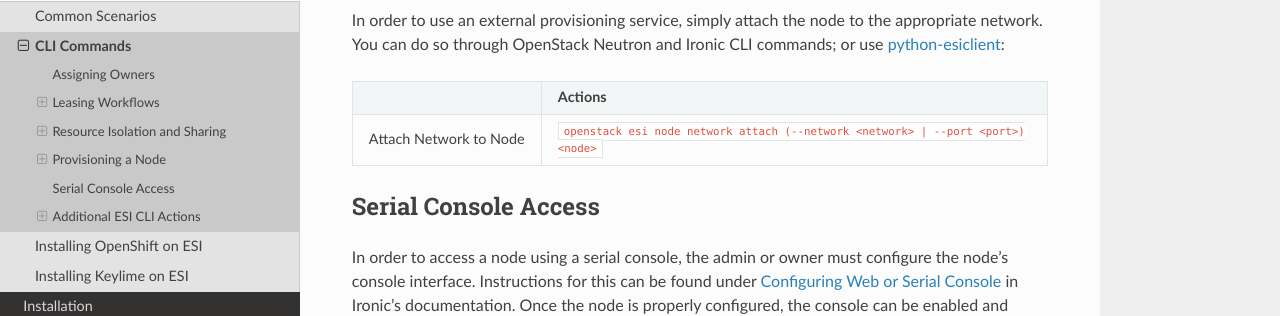
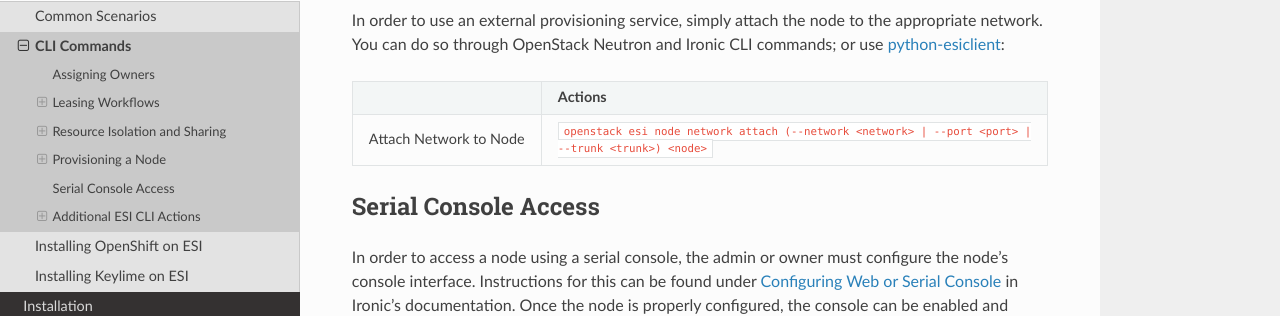
Before and after one commit to CCI-MOC/esi, a Sphinx documentation site: the page built from docs/source/usage/cli.rst, in a window 1280 px wide and 1400 px high, scrolled down 4225 px. Shown: the part 135-451 px from the top of the window. Built offline with Sphinx 7.4.7 and the Read the Docs theme 2.0.0, drawn with Linux system fonts in a browser that asks for light colours; some of the changed text lies outside the part shown.

Commit message:
Update esi node network attach cli usage

```diff
--- a/docs/source/usage/cli.rst
+++ b/docs/source/usage/cli.rst
@@ -203,11 +203,11 @@
 
 In order to use an external provisioning service, simply attach the node to the appropriate network. You can do so through OpenStack Neutron and Ironic CLI commands; or use `python-esiclient`_:
 
-+-------------------------------+------------------------------------------------------------------------------------+
-|                               | **Actions**                                                                        |
-+-------------------------------+------------------------------------------------------------------------------------+
-| Attach Network to Node        | ``openstack esi node network attach (--network <network> | --port <port>) <node>`` |
-+-------------------------------+------------------------------------------------------------------------------------+
++-------------------------------+------------------------------------------------------------------------------------------------------+
+|                               | **Actions**                                                                                          |
++-------------------------------+------------------------------------------------------------------------------------------------------+
+| Attach Network to Node        | ``openstack esi node network attach (--network <network> | --port <port> | --trunk <trunk>) <node>`` |
++-------------------------------+------------------------------------------------------------------------------------------------------+
 
 Serial Console Access
 ---------------------
@@ -263,15 +263,15 @@
 Node/Network Management
 ~~~~~~~~~~~~~~~~~~~~~~~
 
-+-------------------------------+------------------------------------------------------------------------------------+
-|                               | **Actions**                                                                        |
-+-------------------------------+------------------------------------------------------------------------------------+
-| List Node/Network Attachments | ``openstack esi node network list``                                                |
-+-------------------------------+------------------------------------------------------------------------------------+
-| Attach Network to Node        | ``openstack esi node network attach (--network <network> | --port <port>) <node>`` |
-+-------------------------------+------------------------------------------------------------------------------------+
-| Detach Network from Node      | ``openstack esi node network detach <node> <port>``                                |
-+-------------------------------+------------------------------------------------------------------------------------+
++-------------------------------+------------------------------------------------------------------------------------------------------+
+|                               | **Actions**                                                                                          |
++-------------------------------+------------------------------------------------------------------------------------------------------+
+| List Node/Network Attachments | ``openstack esi node network list``                                                                  |
++-------------------------------+------------------------------------------------------------------------------------------------------+
+| Attach Network to Node        | ``openstack esi node network attach (--network <network> | --port <port> | --trunk <trunk>) <node>`` |
++-------------------------------+------------------------------------------------------------------------------------------------------+
+| Detach Network from Node      | ``openstack esi node network detach <node> <port>``                                                  |
++-------------------------------+------------------------------------------------------------------------------------------------------+
 
 Boot Node from Volume
 ~~~~~~~~~~~~~~~~~~~~~
--- a/docs/source/usage/common_scenarios.rst
+++ b/docs/source/usage/common_scenarios.rst
@@ -67,6 +67,6 @@
 
     openstack esi trunk create --native-network <accessible network> <trunk name>
     openstack esi trunk add network --tagged-networks <private network> <trunk name>
-    openstack esi node network attach --port <trunk port> <node>
+    openstack esi node network attach --trunk <trunk name> <node>
 
 .. _ESI Leap: https://github.com/CCI-MOC/esi-leap
```
